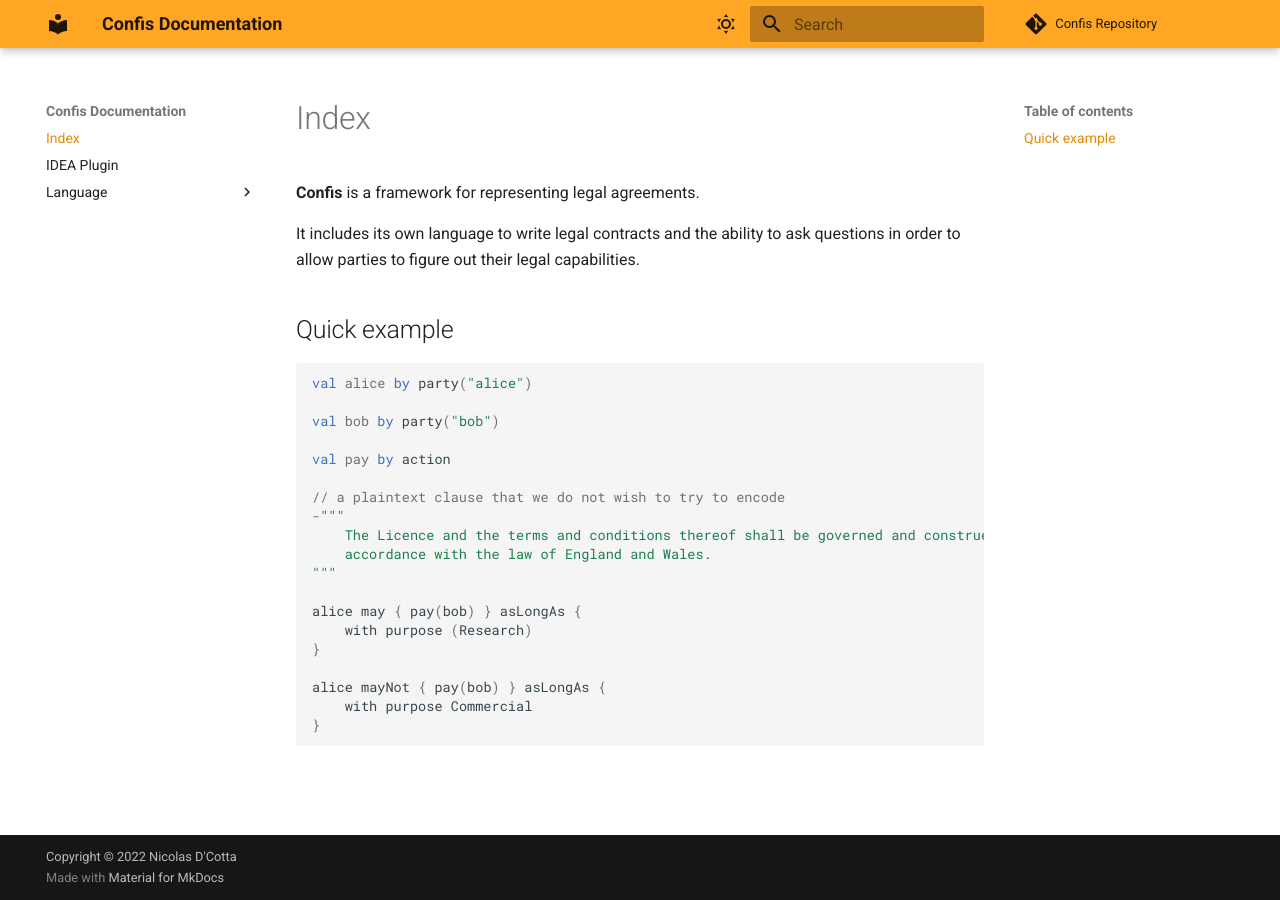
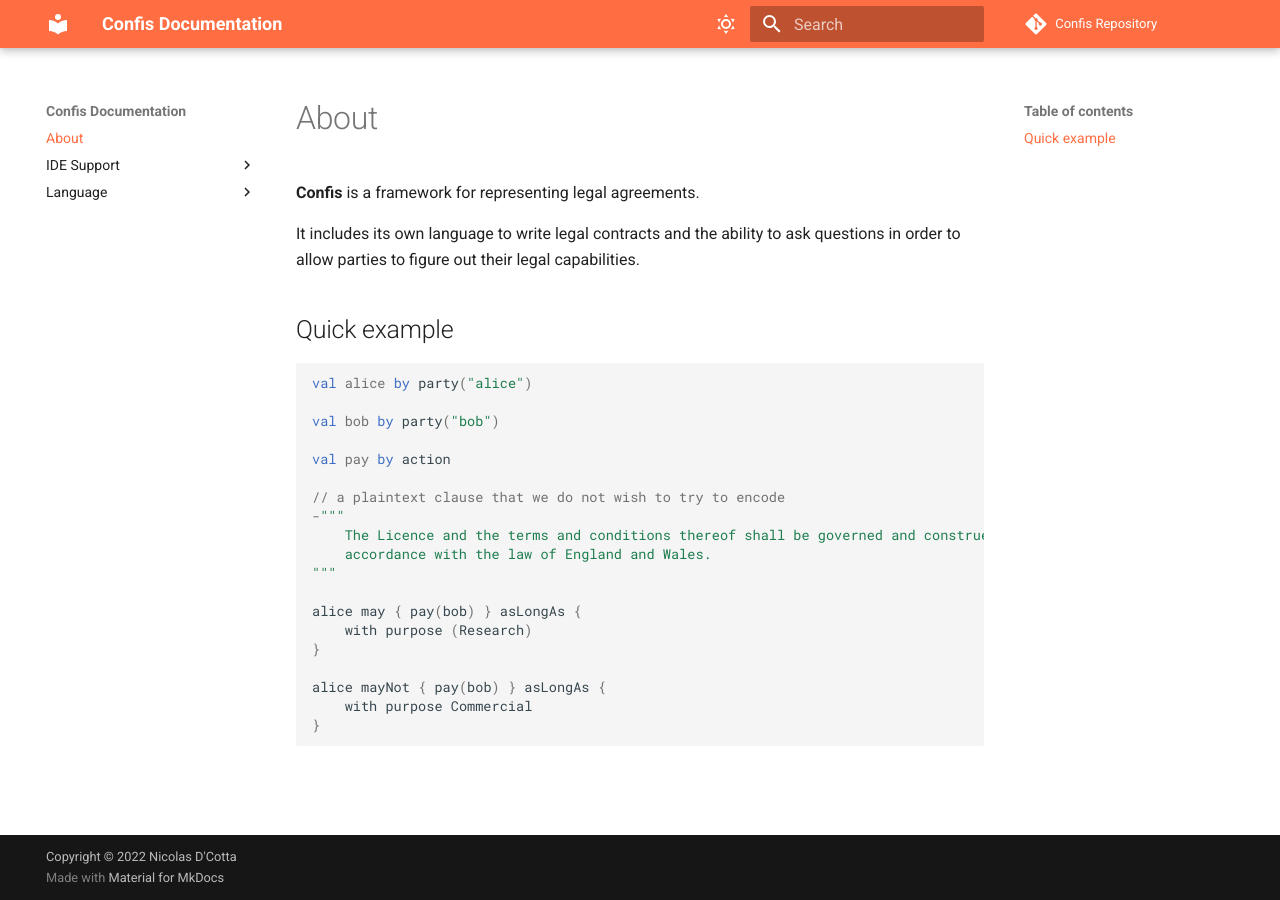
Before and after one commit to cottand/Confis, an MkDocs documentation site: the page built from docs/src/doc/docs/index.md, in a window 1280 px wide. Built offline with MkDocs 1.6.1 and Material for MkDocs 9.7.7, drawn with Linux system fonts in a browser that asks for light colours; comment, search, counter and statistics services are not loaded; the version menu is left out.

Commit message:
rename docs files and change accent colour to deep orange

```diff
--- a/docs/src/doc/docs/index.md
+++ b/docs/src/doc/docs/index.md
@@ -1,4 +1,4 @@
-# Index
+# About
 
 **Confis** is a framework for representing legal agreements.
 
--- a/docs/src/doc/mkdocs.yml
+++ b/docs/src/doc/mkdocs.yml
@@ -19,14 +19,14 @@ theme:
   favicon: favicon.svg
   palette:
     - scheme: default
-      primary: orange
-      accent: orange
+      primary: deep orange
+      accent: teal
       toggle:
         icon: material/weather-sunny
         name: Switch to dark mode
     - scheme: slate
-      primary: orange
-      accent: orange
+      primary: deep orange
+      accent: teal
       toggle:
         icon: material/weather-night
         name: Switch to light mode
```
Also changed, not shown: docs/src/doc/docs/IDE Support/IDEAPlugin.md (renamed from docs/src/doc/docs/IDEA Plugin.md, +1 -1 lines), docs/src/doc/docs/IDE Support/NativeKotlin.md (added, +7 -0 lines).
